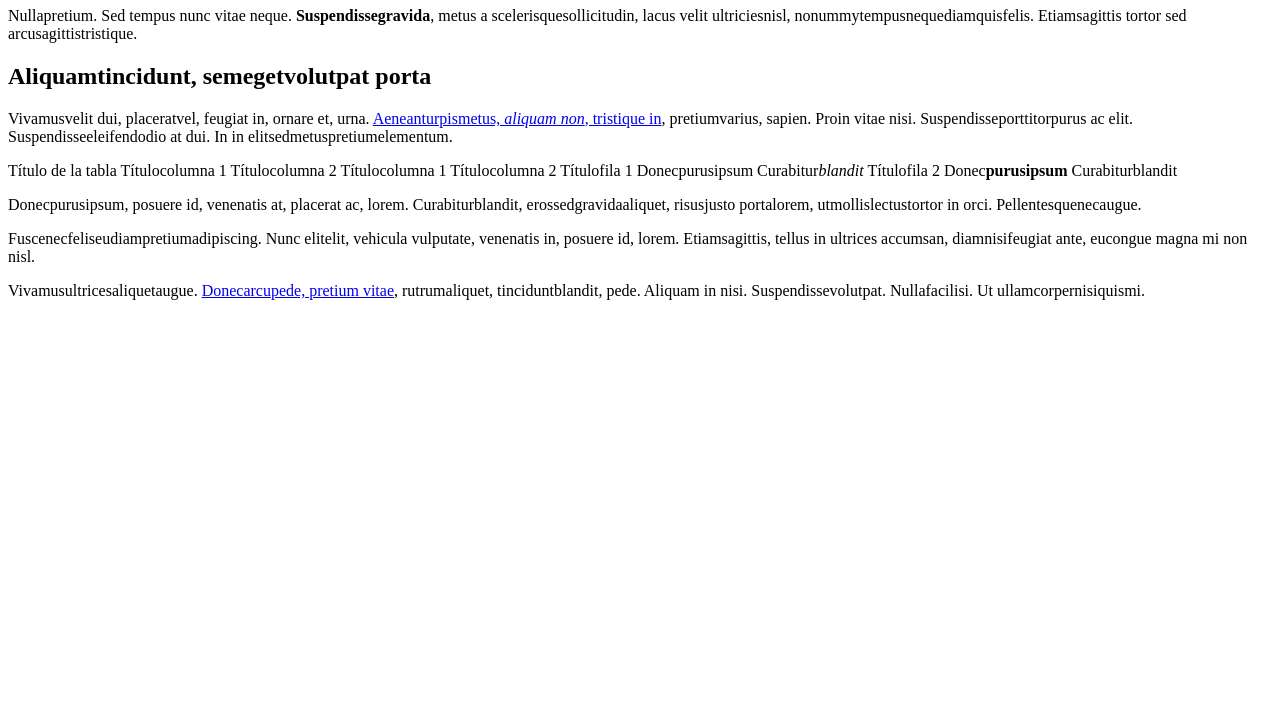
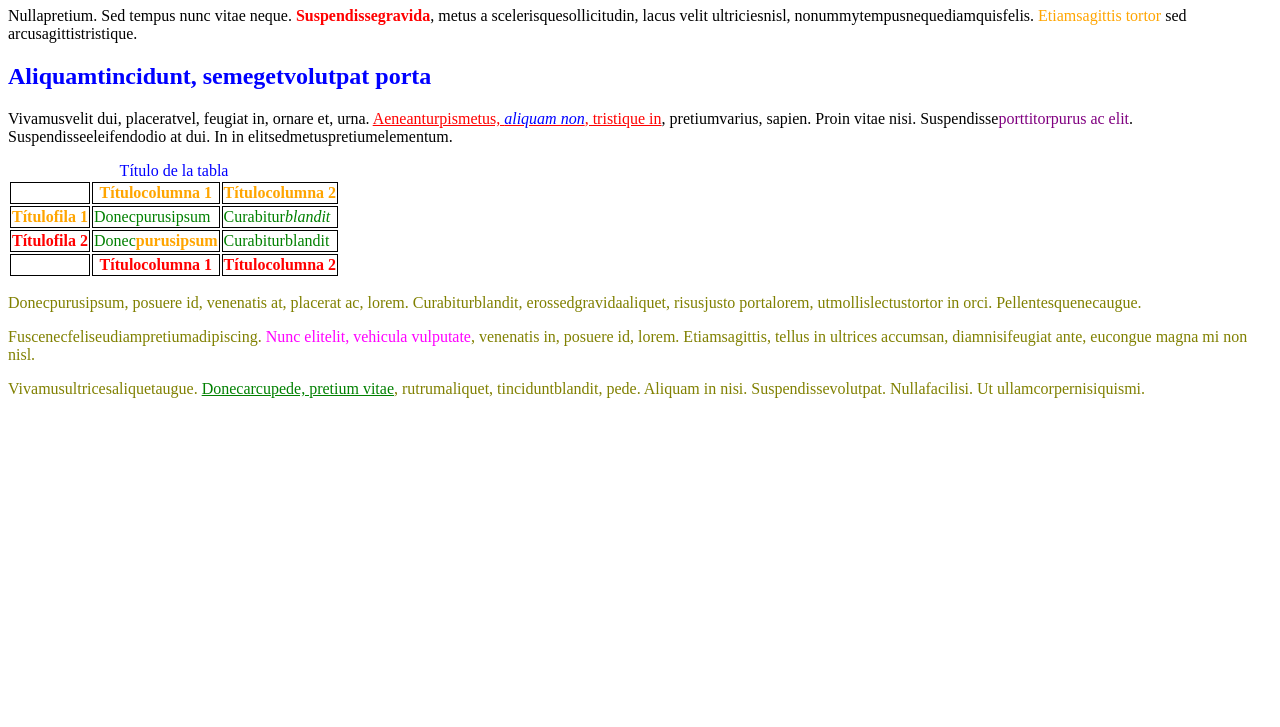
Before and after one commit to iesdonanadiw/selectores-css-ii-airynwn, a plain HTML site: page index.html in a window 1280 px wide. Shown: the part 73-800 px from the top of the page. Drawn offline with Linux system fonts and the light colour scheme.

Commit message:
actividades

```diff
--- a/index.html
+++ b/index.html
@@ -4,6 +4,7 @@
 <head>
 <meta http-equiv="Content-Type" content="text/html; charset=utf-8" />
 <title>Ejercicio de selectores</title>
+<link rel="stylesheet" href="style.css">
 </head>
 
 <body>
@@ -24,8 +25,8 @@ pretiumvarius, sapien. Proin vitae nisi. Suspendisse<span
 class="especial">porttitorpurus ac elit</span>.
 Suspendisseeleifendodio at dui. In in
 elitsedmetuspretiumelementum.</p>
-
-<tablesummary="Descripción de la tabla y su contenido">
+<!-- bien hasta aqui -->
+<table summary="Descripción de la tabla y su contenido">
 <caption>Título de la tabla</caption>
 <thead>
 <tr>
--- /dev/null
+++ b/style.css
@@ -0,0 +1,68 @@
+#titulo {
+    color: teal;
+}
+
+strong {
+    color: red;
+}
+
+.destacado {
+    color: orange;
+}
+
+#subtitulo {
+    color: blue;
+}
+
+a {
+    color: red;
+}
+
+em {
+    color: blue;
+}
+
+span.especial {
+    color: purple;
+}
+
+caption {
+    color : blue;
+}
+
+td, th {
+    border: black 1px solid;
+}
+
+th {
+    color: red;
+}
+
+.especial {
+    color: orange;
+}
+
+td {
+    color: green;
+}
+
+/* + td>strong orange */
+td>strong {
+    color: orange;
+}
+
+td>em {
+    color: inherit;
+}
+
+#adicional {
+    color: olive;
+}
+
+span#especial {
+    color: fuchsia;
+}
+
+#adicional>p>a {
+    color: green;
+}
```
Also changed, not shown: especifidad-selector-II.html (+5 -5 lines), inherit-initial.html (+2 -0 lines), suplantar-html.html (+43 -0 lines).
